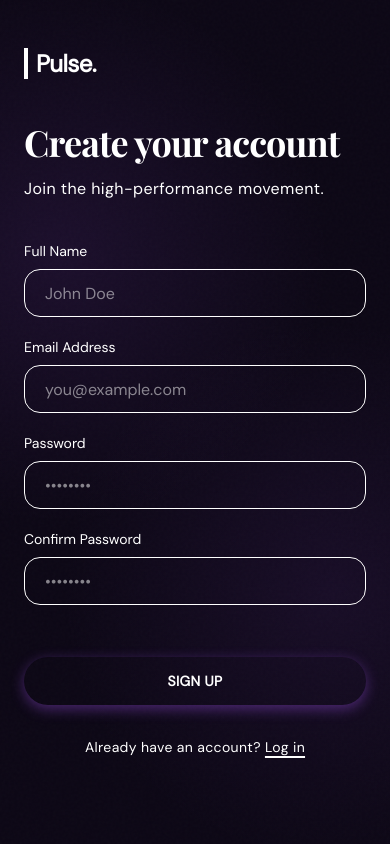
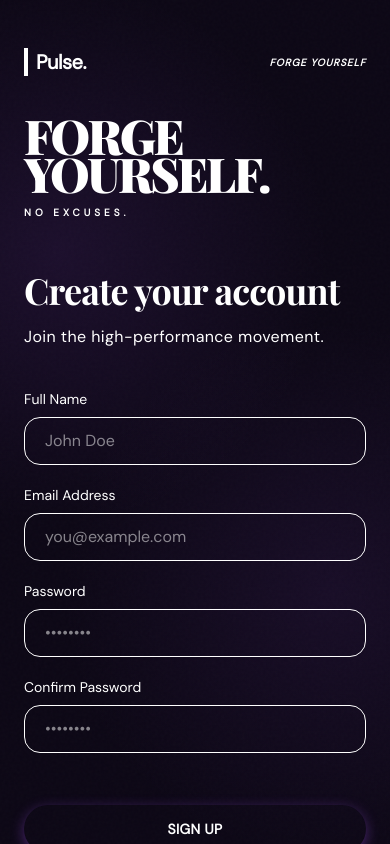
Before and after one commit to bahlawa/Pulse, a React (Vite) app: page /signup in a window 390 px wide. Built offline with nearby package versions, Linux system fonts and the light colour scheme; no server answers; a web font is replaced by a local one.

Commit message:
UI: Add motivational sentences to the mobile signup view.

```diff
--- a/src/pages/Signup.jsx
+++ b/src/pages/Signup.jsx
@@ -81,8 +81,17 @@ export default function Signup() {
 
       {/* Right side form */}
       <div className="flex-1 flex flex-col items-center justify-center py-12 px-6 md:p-12 lg:p-24 bg-bg-base relative min-h-screen">
-        <div className="w-full max-w-sm mx-auto mb-10 md:hidden">
-          <span className="text-2xl font-heading font-bold tracking-tight text-white px-2 border-l-4 border-accent">Pulse.</span>
+        <div className="w-full max-w-sm mx-auto mb-10 md:hidden flex justify-between items-center">
+          <span className="text-xl font-heading font-bold tracking-tight text-white px-2 border-l-4 border-accent">Pulse.</span>
+          <span className="text-[10px] font-black uppercase tracking-widest text-text-muted italic">Forge yourself</span>
+        </div>
+
+        {/* Mobile Motivation */}
+        <div className="w-full max-w-sm mx-auto mb-12 md:hidden">
+          <h1 className="text-5xl font-heading font-black tracking-tighter leading-[0.8] text-white">
+            FORGE<br/>YOURSELF.
+          </h1>
+          <p className="text-[10px] font-black uppercase tracking-[0.4em] text-accent mt-3">No excuses.</p>
         </div>
 
         <motion.div
```
